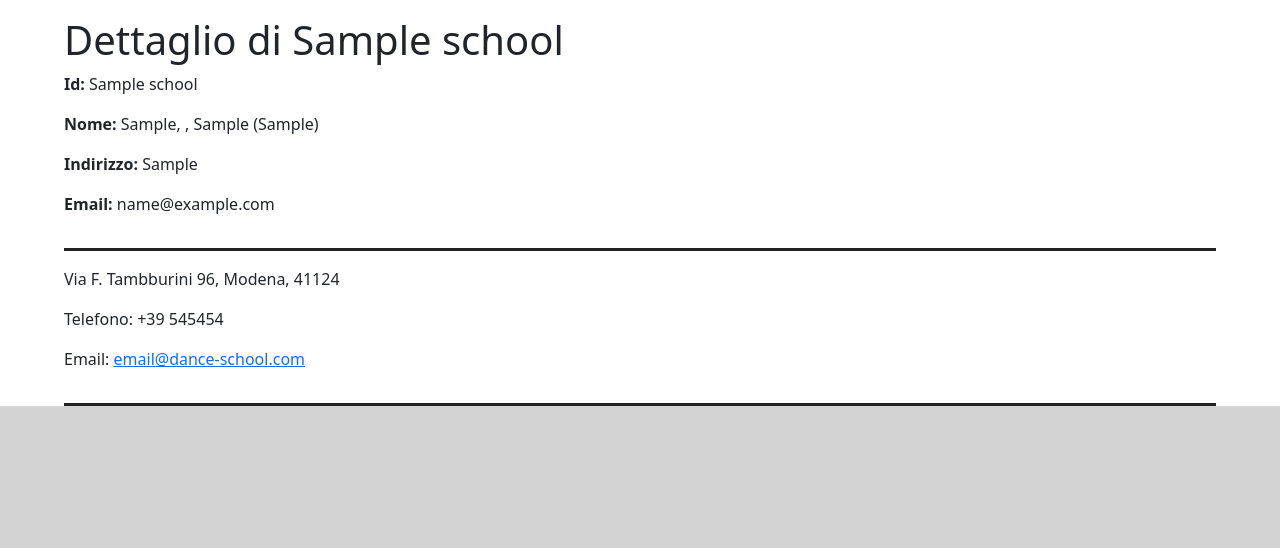
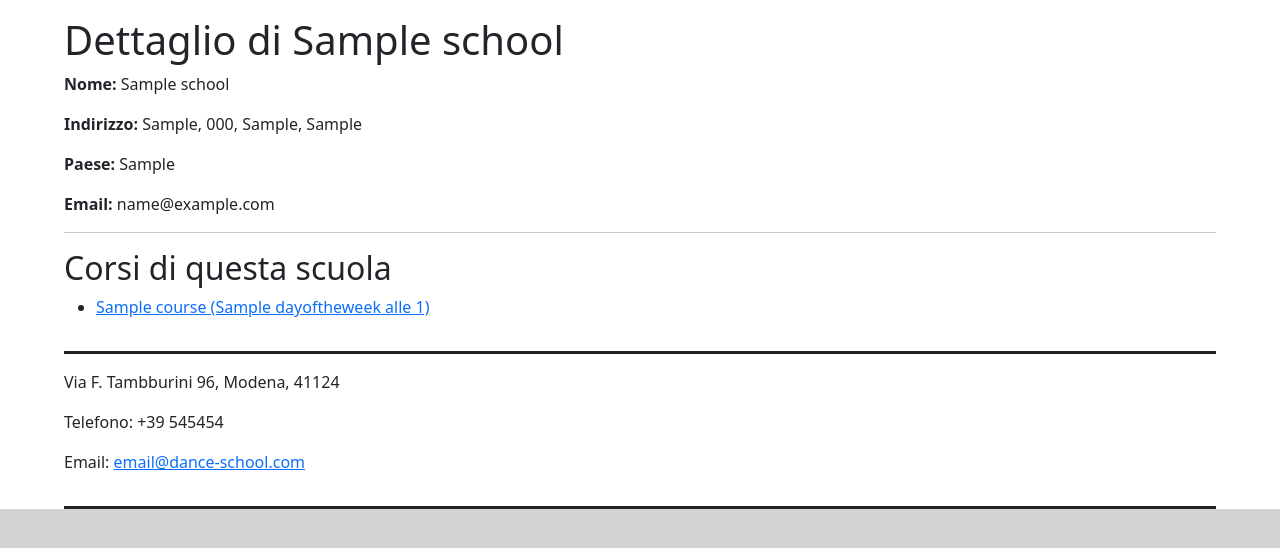
Before and after one commit to RikiCatte/django-2026-10-15-dance_school, a Django app: page /school/1/ in a window 1280 px wide. Shown: the part 115-663 px from the top of the page. Run offline with Django 5.2, Linux system fonts and the light colour scheme; tables that the repository leaves empty hold one stand-in row (values such as "Sample post").

Commit message:
fix: use full_address on school detail, align school list columns, remove debug console.log

```diff
--- a/schoolmanagement/templates/schoolmanagement/school_detail.html
+++ b/schoolmanagement/templates/schoolmanagement/school_detail.html
@@ -1,10 +1,20 @@
 {% extends "base_detail.html" %}
 {% block detail-content %}
-    <p><strong>Id:</strong> {{ object.name }}</p>
-    <p><strong>Nome:</strong> {{ object.street }}, {{ object.zipcode }}, {{ object.city }} ({{ object.province }})</p>
-    {% comment %} <p><strong>{{ object.fulladdress }}</strong>Full address</p> {% endcomment %}
-    <p><strong>Indirizzo:</strong> {{ object.country }}</p>
+    <p><strong>Nome:</strong> {{ object.name }}</p>
+    <p><strong>Indirizzo:</strong> {{ object.full_address }}</p>
+    <p><strong>Paese:</strong> {{ object.country }}</p>
     {% if object.email %}
         <p><strong>Email:</strong> {{ object.email }}</p>
     {% endif %}
+    <hr>
+    <h2>Corsi di questa scuola</h2>
+    {% if object.courses.count %}
+        <ul>
+            {% for course in object.courses.all %}
+                <li><a href="{% url 'course_detail' course.pk %}">{{ course }}</a></li>
+            {% endfor %}
+        </ul>
+    {% else %}
+        <p>Nessun corso per questa scuola</p>
+    {% endif %}
 {% endblock %}
--- a/schoolmanagement/templates/schoolmanagement/school_list.html
+++ b/schoolmanagement/templates/schoolmanagement/school_list.html
@@ -6,7 +6,7 @@
         <table>
             <thead>
                 <tr>
-                    {% block list-header %}<th>Id</th><th>Nome</th><th>Indirizzo</th><th>Stato</th>{% endblock %}
+                    {% block list-header %}<th>Id</th><th>Nome</th><th>Indirizzo</th><th>Paese</th><th></th>{% endblock %}
                 </tr>
             </thead>
             <tbody>
--- a/static/js/toggle-modal.js
+++ b/static/js/toggle-modal.js
@@ -3,7 +3,6 @@ const registratiSection = document.getElementById("registrati");
 registratiSection.style.setProperty("display", "none");
 
 const toggleRegistrati = () => {
-    console.log("OK")
   const currentDisplay = registratiSection.style.display;
   if (currentDisplay === "none") {
     registratiSection.style.setProperty("display", "block");
```
